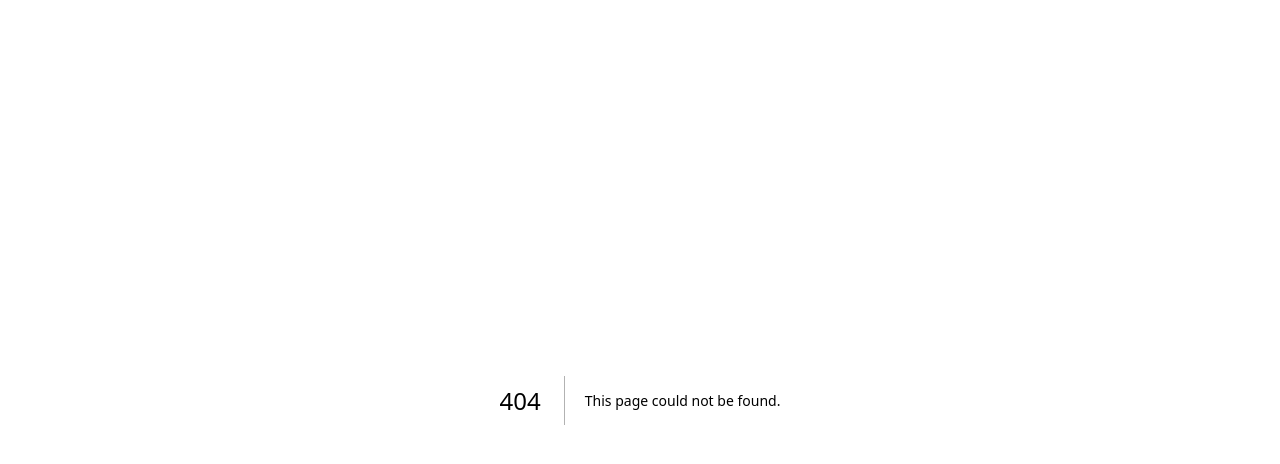
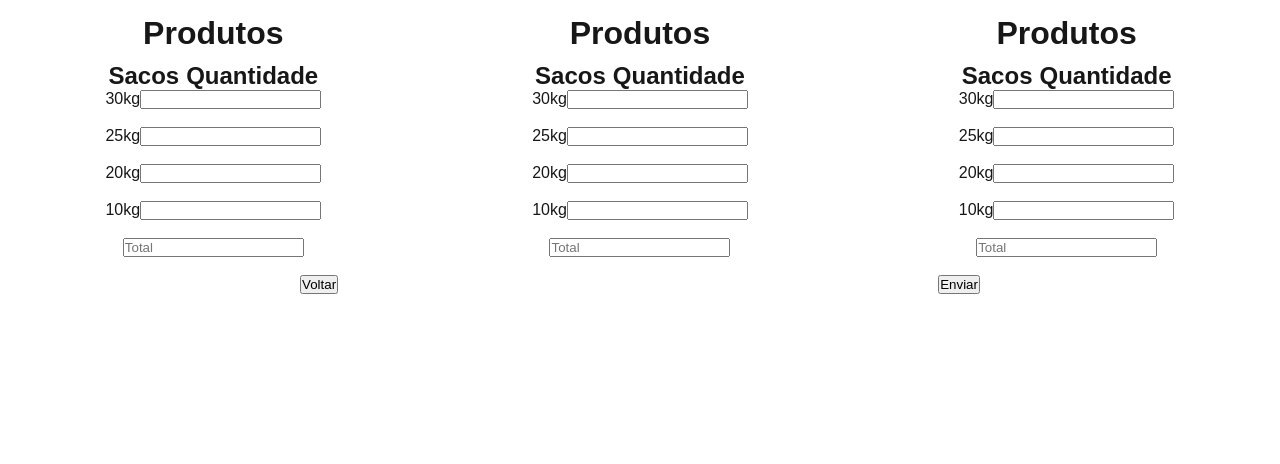
Before and after one commit to ThalesTavares18/gestao-rural, a Next.js app: page /preparacao in a window 1280 px wide. Before the commit this address had no page. Shown: the top 464 px of the page. Built offline with nearby package versions, Linux system fonts and the light colour scheme.

Commit message:
gestao rural

```diff
--- /dev/null
+++ b/app/preparacao/page.js
@@ -0,0 +1,215 @@
+'use client'
+import React, { useState } from 'react';
+import "./preparacao.css"
+
+const Preparacao = () => {
+  const [quantidade30kg, setQuantidade30kg] = useState("");
+  const [quantidade25kg, setQuantidade25kg] = useState("");
+  const [quantidade20kg, setQuantidade20kg] = useState("");
+  const [quantidade10kg, setQuantidade10kg] = useState("");
+
+  const [quantidade30kg2, setQuantidade30kg2] = useState("");
+  const [quantidade25kg2, setQuantidade25kg2] = useState("");
+  const [quantidade20kg2, setQuantidade20kg2] = useState("");
+  const [quantidade10kg2, setQuantidade10kg2] = useState("");
+
+  const [quantidade30kg3, setQuantidade30kg3] = useState("");
+  const [quantidade25kg3, setQuantidade25kg3] = useState("");
+  const [quantidade20kg3, setQuantidade20kg3] = useState("");
+  const [quantidade10kg3, setQuantidade10kg3] = useState("");
+
+  const [total1, setTotal1] = useState("");
+  const [total2, setTotal2] = useState("");
+  const [total3, setTotal3] = useState("");
+
+  return (
+    <div>
+      <div className='produtos'>
+        <div><h1>Produtos</h1></div>
+        <div><h1>Produtos</h1></div>
+        <div><h1>Produtos</h1></div>
+      </div>
+
+      <div className='sacosQuantidade'>
+        <div className='SQ'>
+          <h2>Sacos</h2>
+          <h2>Quantidade</h2>
+        </div>
+        <div className='SQ'>
+          <h2>Sacos</h2>
+          <h2>Quantidade</h2>
+        </div>
+        <div className='SQ'>
+          <h2>Sacos</h2>
+          <h2>Quantidade</h2>
+        </div>
+      </div>
+
+      <div className='quantidades'>
+        <div>
+          <label htmlFor="fname">30kg</label>
+          <input
+            type="number"
+            id="fname"
+            name="fname"
+            value={quantidade30kg}
+            onChange={(e) => setQuantidade30kg(e.target.value)}
+          />
+          <br /><br />
+          <label htmlFor="fname">25kg</label>
+          <input
+            type="number"
+            id="fname"
+            name="fname"
+            value={quantidade25kg}
+            onChange={(e) => setQuantidade25kg(e.target.value)}
+          />
+          <br /><br />
+          <label htmlFor="fname">20kg</label>
+          <input
+            type="number"
+            id="fname"
+            name="fname"
+            value={quantidade20kg}
+            onChange={(e) => setQuantidade20kg(e.target.value)}
+          />
+          <br /><br />
+          <label htmlFor="fname">10kg</label>
+          <input
+            type="number"
+            id="fname"
+            name="fname"
+            value={quantidade10kg}
+            onChange={(e) => setQuantidade10kg(e.target.value)}
+          />
+          <br /><br />
+        </div>
+
+        <div>
+          <label htmlFor="fname">30kg</label>
+          <input
+            type="number"
+            id="fname"
+            name="fname"
+            value={quantidade30kg2}
+            onChange={(e) => setQuantidade30kg2(e.target.value)}
+          />
+          <br /><br />
+          <label htmlFor="fname">25kg</label>
+          <input
+            type="number"
+            id="fname"
+            name="fname"
+            value={quantidade25kg2}
+            onChange={(e) => setQuantidade25kg2(e.target.value)}
+          />
+          <br /><br />
+          <label htmlFor="fname">20kg</label>
+          <input
+            type="number"
+            id="fname"
+            name="fname"
+            value={quantidade20kg2}
+            onChange={(e) => setQuantidade20kg2(e.target.value)}
+          />
+          <br /><br />
+          <label htmlFor="fname">10kg</label>
+          <input
+            type="number"
+            id="fname"
+            name="fname"
+            value={quantidade10kg2}
+            onChange={(e) => setQuantidade10kg2(e.target.value)}
+          />
+          <br /><br />
+        </div>
+
+        <div>
+          <label htmlFor="fname">30kg</label>
+          <input
+            type="number"
+            id="fname"
+            name="fname"
+            value={quantidade30kg3}
+            onChange={(e) => setQuantidade30kg3(e.target.value)}
+          />
+          <br /><br />
+          <label htmlFor="fname">25kg</label>
+          <input
+            type="number"
+            id="fname"
+            name="fname"
+            value={quantidade25kg3}
+            onChange={(e) => setQuantidade25kg3(e.target.value)}
+          />
+          <br /><br />
+          <label htmlFor="fname">20kg</label>
+          <input
+            type="number"
+            id="fname"
+            name="fname"
+            value={quantidade20kg3}
+            onChange={(e) => setQuantidade20kg3(e.target.value)}
+          />
+          <br /><br />
+          <label htmlFor="fname">10kg</label>
+          <input
+            type="number"
+            id="fname"
+            name="fname"
+            value={quantidade10kg3}
+            onChange={(e) => setQuantidade10kg3(e.target.value)}
+          />
+          <br /><br />
+        </div>
+      </div>
+
+      <div className='total'>
+        <div>
+          <input
+            type="number"
+            id="fname"
+            name="fname"
+            placeholder="Total"
+            value={total1}
+            onChange={(e) => setTotal1(e.target.value)}
+          />
+          <br /><br />
+        </div>
+        <div>
+          <input
+            type="number"
+            id="fname"
+            name="fname"
+            placeholder="Total"
+            value={total2}
+            onChange={(e) => setTotal2(e.target.value)}
+          />
+          <br /><br />
+        </div>
+        <div>
+          <input
+            type="number"
+            id="fname"
+            name="fname"
+            placeholder="Total"
+            value={total3}
+            onChange={(e) => setTotal3(e.target.value)}
+          />
+          <br /><br />
+        </div>
+      </div>
+        <div></div>
+      <div className='botoes'>
+        <div>
+          <button type="button">Voltar</button>
+        </div>
+        <div>
+          <button type="button">Enviar</button>
+        </div>
+      </div>
+    </div>
+  );
+};
+
+export default Preparacao;
--- /dev/null
+++ b/app/preparacao/preparacao.css
@@ -0,0 +1,34 @@
+.produtos{
+    display: flex;
+    justify-content: space-around;
+    margin-top: 15px;
+    margin-bottom: 10px;
+
+}
+
+.sacosQuantidade{
+    display: flex;
+    justify-content: space-around;
+
+}
+
+.SQ{
+    display: flex;
+    gap: 7px;
+}
+
+.quantidades{
+    display: flex;
+    justify-content: space-around;
+}
+
+.total{
+    display: flex;
+    justify-content: space-around;
+}
+
+
+.botoes{
+    display: flex;
+    justify-content: space-around;
+}
```
